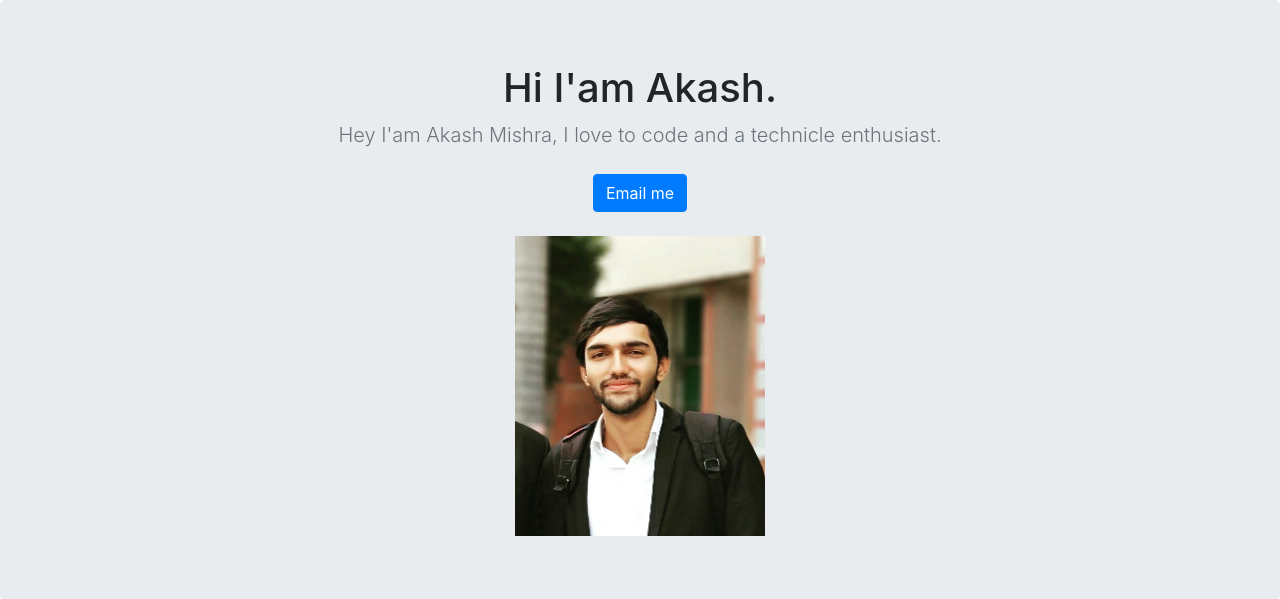
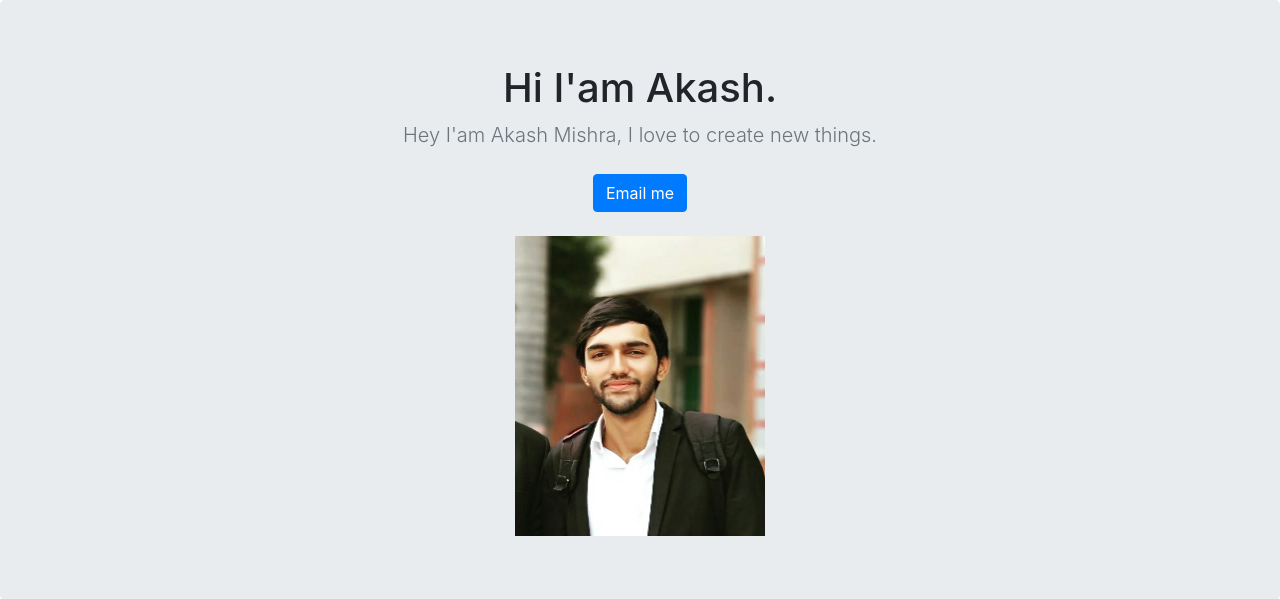
Before and after one commit to ammieakash/My_portfolio, a Django app: page / in a window 1280 px wide. Shown: the part 56-655 px from the top of the page. Run offline with Django 3.2, Linux system fonts and the light colour scheme; data that the repository does not hold is empty; some libraries are stand-ins or nearby versions.

Commit message:
modified home.html

```diff
--- a/jobs/templates/jobs/home.html
+++ b/jobs/templates/jobs/home.html
@@ -47,7 +47,7 @@
     <section class="jumbotron text-center">
       <div class="container">
         <h1 class="jumbotron-heading">Hi I'am Akash.</h1>
-        <p class="lead text-muted">Hey I'am Akash Mishra, I love to code and a technicle enthusiast.</p>
+        <p class="lead text-muted">Hey I'am Akash Mishra, I love to create new things.</p>
         <p>
           <a href="mailto:ammieakash0987@gmail.com" class="btn btn-primary my-2">Email me</a>
         </p>
```
